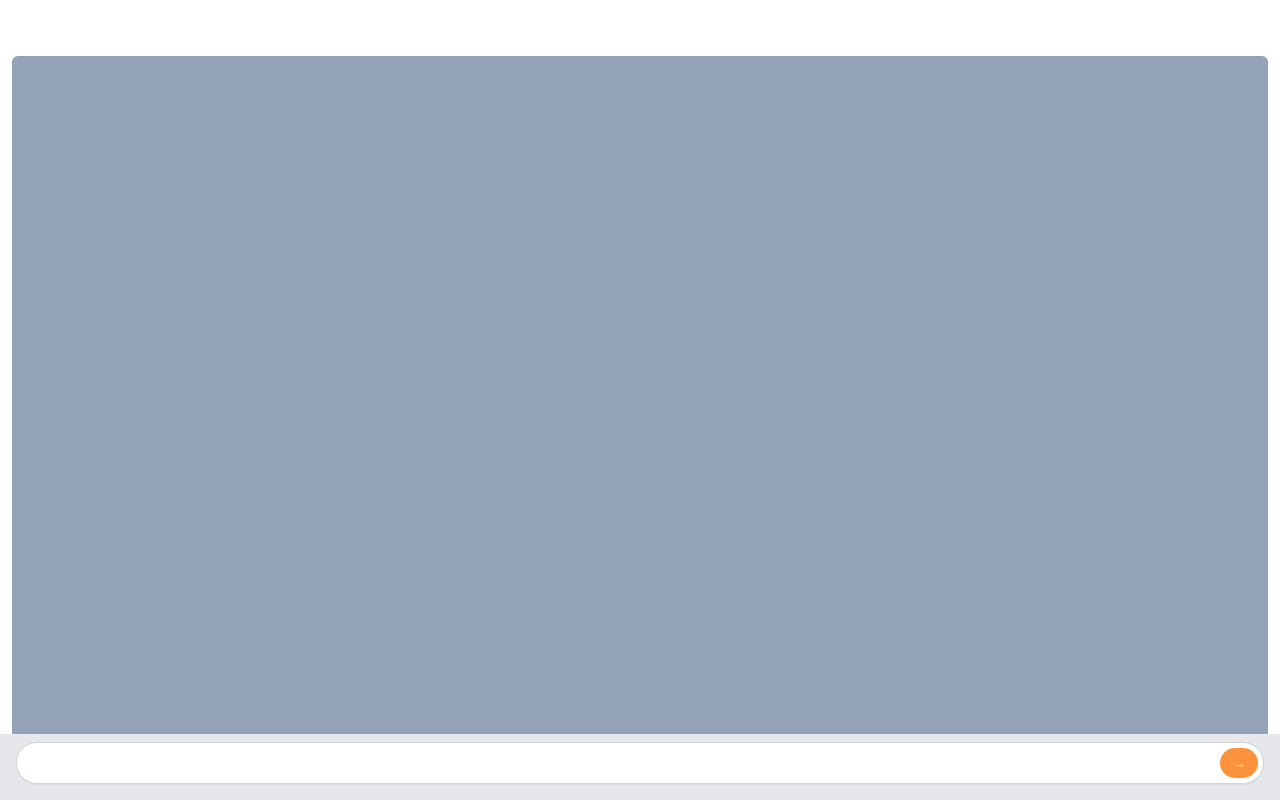
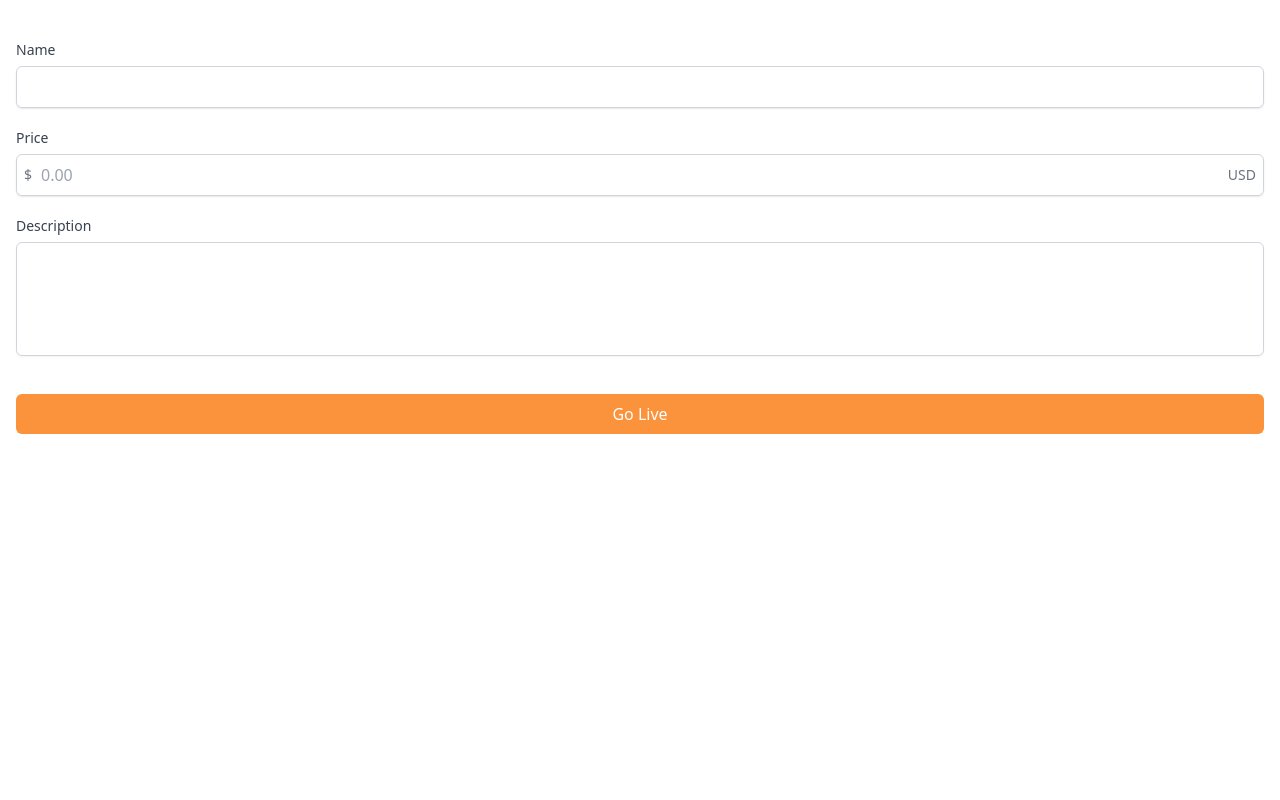
Before and after one commit to leye195/carrot-market-clone, a Next.js app: page /stream/create in a window 1280 px wide. Shown: the top 800 px of the page. Built offline with nearby package versions, Linux system fonts and the light colour scheme.

Commit message:
feat: CreateStream page markup

```diff
--- a/pages/items/upload.tsx
+++ b/pages/items/upload.tsx
@@ -4,7 +4,7 @@ import TextArea from "components/TextArea";
 
 const ItemUpload: NextPage = () => {
   return (
-    <div className="px-4 py-16 flex flex-col">
+    <div className="px-4 py-10 space-y-5 flex flex-col">
       <div>
         <label
           className="w-full flex items-center justify-center border-2 border-dashed  border-gray-300 h-48 rounded-md
@@ -28,7 +28,23 @@ const ItemUpload: NextPage = () => {
           <input className="hidden" type="file" />
         </label>
       </div>
-      <div className="my-6">
+      <div>
+        <label className="text-sm text-gray-700 block mb-1.5" htmlFor="name">
+          Name
+        </label>
+        <div className="flex items-center rounded-md shadow-sm relative">
+          <div className="absolute left-0 pl-2 flex items-center justify-center text-sm pointer-events-none">
+            <span className="text-gray-500 ">$</span>
+          </div>
+          <input
+            id="name"
+            className="w-full appearance-none pl-6 py-2 border-gray-300 rounded-md  placeholder-gray-400 shadow-sm
+                focus:outline-none focus:ring-orange-400 focus:border-orange-400"
+            type="text"
+          />
+        </div>
+      </div>
+      <div>
         <label className="text-sm text-gray-700 block mb-1.5" htmlFor="price">
           Price
         </label>
--- a/pages/stream/[id].tsx
+++ b/pages/stream/[id].tsx
@@ -5,10 +5,21 @@ const StreamDetail: NextPage = () => {
     <div className="pt-10 space-y-4">
       <div className="px-3 pt-4">
         <div className="w-full bg-slate-400 aspect-video rounded-md shadow-sm" />
-        <h3 className="text-gray-800 font-semibold text-lg mt-2">
-          Let&rsquo;s try tomato
-        </h3>
-        <div className="mt-10 pb-16 h-[50vh]  overflow-y-scroll px-3 scrollbar-hide">
+        <h1 className="mt-2 text-xl font-bold text-gray-900">Galaxy S100</h1>
+        <span className="text-lg mt-3 text-gray-900">$100</span>
+        <p className="text-base my-3 text-gray-700">
+          My money&apos;s in that office, right? If she start giving me some
+          bullshit about it ain&apos;t there, and we got to go someplace else
+          and get it, I&apos;m gonna shoot you in the head then and there. Then
+          I&apos;m gonna shoot that bitch in the kneecaps, find out where my
+          goddamn money is. She gonna tell me too. Hey, look at me when I&apos;m
+          talking to you, motherfucker. You listen: we go in there, and that
+          ni**a Winston or anybody else is in there, you the first motherfucker
+          to get shot. You understand?
+        </p>
+        <section className="mt-5">
+          <h4 className="font-semibold  text-base">라이브 채팅</h4>
+          <div className="mt-4 pb-16 h-[50vh]  overflow-y-scroll px-3 scrollbar-hide">
             <div className="space-y-4 pb-6">
               <div className="flex items-start space-x-2">
                 <div className="w-8 h-8 bg-slate-300 rounded-full" />
@@ -60,6 +71,7 @@ const StreamDetail: NextPage = () => {
               </div>
             </div>
           </div>
+        </section>
       </div>
       <div className="fixed w-full mx-auto bottom-0 left-0 right-0 inset-x-0 bg-gray-200 px-4 pb-4 pt-2">
         <div className="flex items-center relative">
--- /dev/null
+++ b/pages/stream/create.tsx
@@ -0,0 +1,57 @@
+import type { NextPage } from "next";
+import Button from "components/Button";
+import TextArea from "components/TextArea";
+
+const CreateStream: NextPage = () => {
+  return (
+    <div className="px-4 py-10 space-y-5">
+      <div>
+        <label className="text-sm text-gray-700 block mb-1.5" htmlFor="name">
+          Name
+        </label>
+        <div className="flex items-center rounded-md shadow-sm relative">
+          <input
+            id="name"
+            className="w-full appearance-none py-2 border-gray-300 rounded-md  placeholder-gray-400 shadow-sm
+            focus:outline-none focus:ring-orange-400 focus:border-orange-400"
+            type="text"
+          />
+        </div>
+      </div>
+      <div>
+        <label className="text-sm text-gray-700 block mb-1.5" htmlFor="price">
+          Price
+        </label>
+        <div className="flex items-center rounded-md shadow-sm relative">
+          <div className="absolute left-0 pl-2 flex items-center justify-center text-sm pointer-events-none">
+            <span className="text-gray-500 ">$</span>
+          </div>
+          <input
+            id="price"
+            className="w-full appearance-none pl-6 py-2 border-gray-300 rounded-md  placeholder-gray-400 shadow-sm
+            focus:outline-none focus:ring-orange-400 focus:border-orange-400"
+            type="text"
+            placeholder="0.00"
+          />
+          <div className="absolute right-0 text-sm pr-2  flex items-center justify-center pointer-events-none">
+            <span className="text-gray-500">USD</span>
+          </div>
+        </div>
+      </div>
+      <div>
+        <label
+          className="text-sm text-gray-700 block mb-1.5"
+          htmlFor="description"
+        >
+          Description
+        </label>
+        <TextArea id="description" />
+      </div>
+      <Button className="w-full" type="button">
+        Go Live
+      </Button>
+    </div>
+  );
+};
+
+export default CreateStream;
```
Lines whose indentation alone changed are shown as unchanged.
